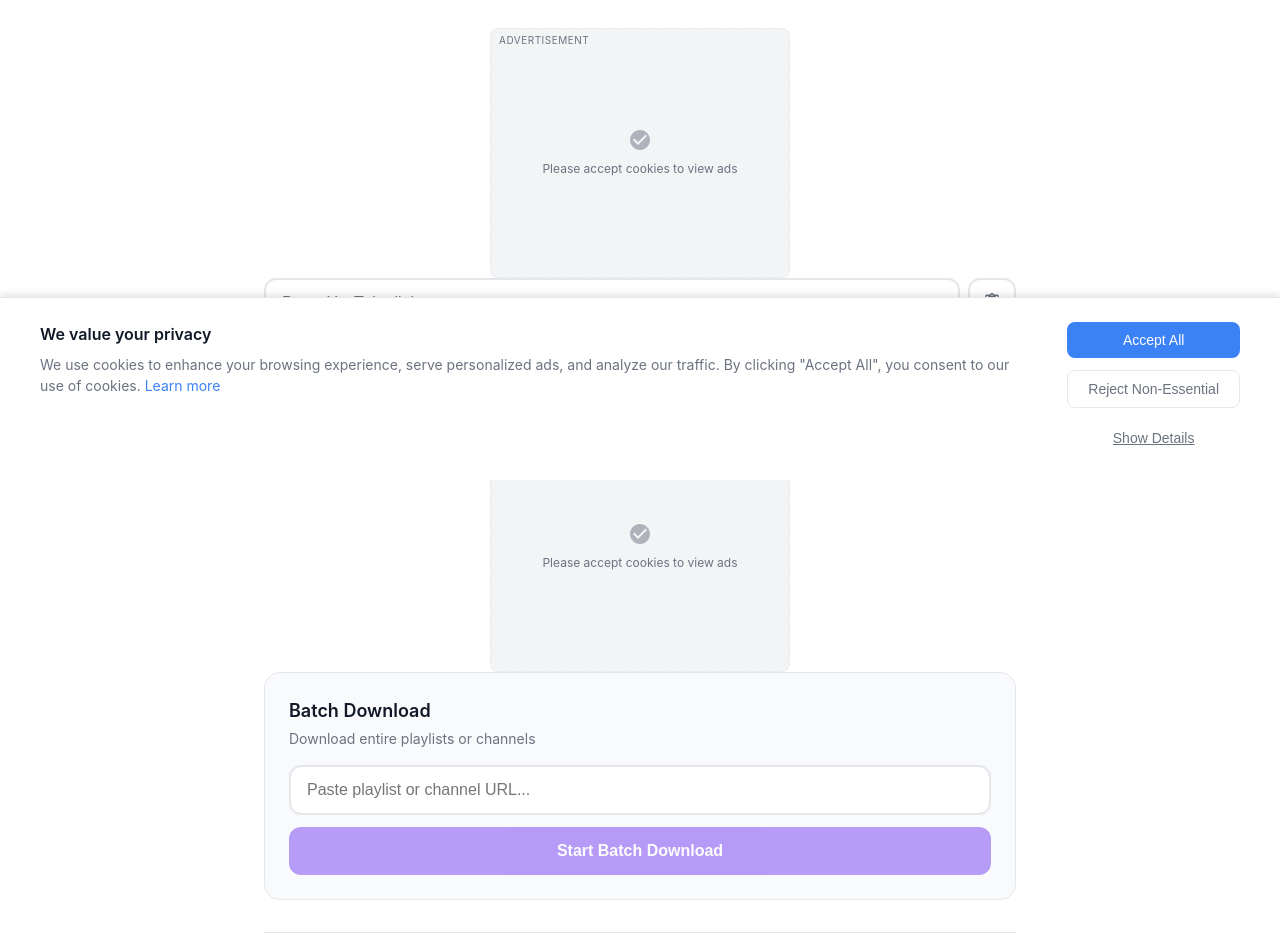
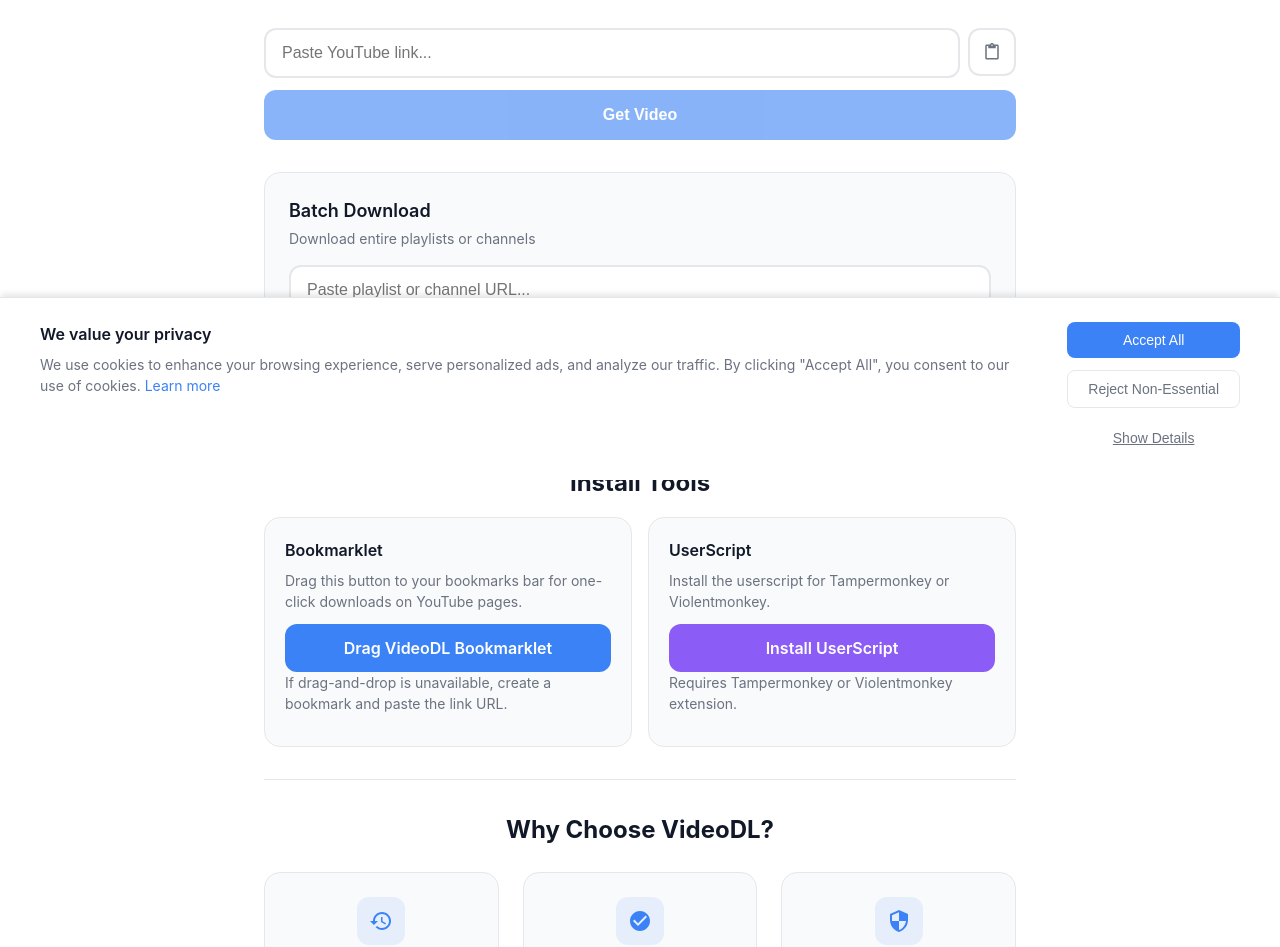
Before and after one commit to Khoa280703/downloadtool, a SvelteKit app in the folder frontend/: page / in a window 1280 px wide. Shown: the part 320-1267 px from the top of the page. Built offline with nearby package versions, Linux system fonts and the light colour scheme; no server answers.

Commit message:
feat(frontend): add omnichannel install section and URL prefill flow

```diff
--- a/frontend/src/components/UrlInput.svelte
+++ b/frontend/src/components/UrlInput.svelte
@@ -11,13 +11,15 @@
 
 	interface Props {
 		onExtract?: (result: ExtractResult) => void;
+		prefilledUrl?: string;
 	}
 
-	let { onExtract }: Props = $props();
+	let { onExtract, prefilledUrl = '' }: Props = $props();
 
 	let url = $state('');
 	let isPasting = $state(false);
 	let validationError = $state('');
+	let lastAutoFilledUrl = $state('');
 
 	/** Validate URL format */
 	function validate(input: string): boolean {
@@ -32,6 +34,18 @@
 		validationError = '';
 		return true;
 	}
+
+	$effect(() => {
+		const candidate = prefilledUrl.trim();
+		if (!candidate || candidate === lastAutoFilledUrl || candidate === url) return;
+
+		// Do not override manually typed input.
+		if (url.trim() && url !== lastAutoFilledUrl) return;
+
+		url = candidate;
+		lastAutoFilledUrl = candidate;
+		validate(candidate);
+	});
 
 	/** Handle paste button click */
 	async function handlePaste(): Promise<void> {
--- a/frontend/src/routes/+page.svelte
+++ b/frontend/src/routes/+page.svelte
@@ -1,13 +1,12 @@
 <script lang="ts">
+	import { onMount } from 'svelte';
 	import UrlInput from '$components/UrlInput.svelte';
 	import BatchInput from '$components/BatchInput.svelte';
 	import FormatPicker from '$components/FormatPicker.svelte';
 	import DownloadBtn from '$components/DownloadBtn.svelte';
 	import BatchProgress from '$components/BatchProgress.svelte';
-	import AdBanner from '$components/AdBanner.svelte';
-	import InterstitialAd from '$components/InterstitialAd.svelte';
+	import { isValidVideoUrl } from '$lib/api';
 	import { currentDownload } from '$stores/download';
-	import { hasConsent } from '$stores/consent';
 	import type { ExtractResult, Stream } from '$lib/types';
 	import {
 		trackExtractSuccess,
@@ -16,14 +15,12 @@
 
 	let extractResult = $state<ExtractResult | null>(null);
 	let isExtracting = $state(false);
-	let showInterstitial = $state(false);
-	let pendingExtractResult = $state<ExtractResult | null>(null);
 	/** Audio stream to pair with video-only stream for transparent muxing */
 	let selectedAudioStream = $state<Stream | null>(null);
-
-	/** Enable interstitial flag */
-	const enableInterstitial = import.meta.env.PUBLIC_ENABLE_INTERSTITIAL !== 'false';
-	const enableBanners = import.meta.env.PUBLIC_ENABLE_BANNERS !== 'false';
+	/** URL prefilled from share-target or clipboard detection */
+	let prefilledUrl = $state('');
+	/** Bookmarklet loader link generated from current origin */
+	let bookmarkletHref = $state('javascript:void(0)');
 
 	/**
 	 * Handle extract completion from UrlInput
@@ -34,25 +31,7 @@
 		// Track successful extraction
 		trackExtractSuccess(result.platform, 0, result.streams.length);
 
-		// Show interstitial if enabled and user has consent
-		if (enableInterstitial && $hasConsent) {
-			pendingExtractResult = result;
-			showInterstitial = true;
-		} else {
-			extractResult = result;
-		}
-	}
-
-
-	/**
-	 * Handle interstitial completion
-	 */
-	function handleInterstitialComplete(): void {
-		showInterstitial = false;
-		if (pendingExtractResult) {
-			extractResult = pendingExtractResult;
-			pendingExtractResult = null;
-		}
+		extractResult = result;
 	}
 
 	/**
@@ -72,6 +51,32 @@
 			);
 		}
 	}
+
+	function applyPrefilledUrl(candidate: string): void {
+		const value = candidate.trim();
+		if (!value || !isValidVideoUrl(value)) return;
+		prefilledUrl = value;
+	}
+
+	onMount(() => {
+		const queryUrl = new URLSearchParams(window.location.search).get('url') ?? '';
+		applyPrefilledUrl(queryUrl);
+
+		const onUrlDetected: EventListener = (event) => {
+			const customEvent = event as CustomEvent<{ url?: string }>;
+			applyPrefilledUrl(customEvent.detail?.url ?? '');
+		};
+		window.addEventListener('yturl-detected', onUrlDetected);
+
+		bookmarkletHref =
+			`javascript:(function(){var s=document.createElement("script");` +
+			`s.src="${window.location.origin}/bm.js?t="+Date.now();` +
+			`document.body.appendChild(s);})()`;
+
+		return () => {
+			window.removeEventListener('yturl-detected', onUrlDetected);
+		};
+	});
 
 </script>
 
@@ -110,13 +115,6 @@
 	</script>
 </svelte:head>
 
-<!-- Interstitial Ad Modal -->
-<InterstitialAd
-	bind:show={showInterstitial}
-	onComplete={handleInterstitialComplete}
-	countdownSeconds={3}
-/>
-
 <div class="hero">
 	<h1>Download YouTube Videos Free</h1>
 	<p class="subtitle">
@@ -124,12 +122,8 @@
 	</p>
 </div>
 
-{#if enableBanners}
-	<AdBanner size="300x250" slot="top-banner" network="adsterra" />
-{/if}
-
 <section class="download-section" aria-label="Video download">
-	<UrlInput onExtract={handleExtract} />
+	<UrlInput onExtract={handleExtract} prefilledUrl={prefilledUrl} />
 
 	{#if isExtracting}
 		<div class="loading-state">
@@ -175,13 +169,37 @@
 	{/if}
 </section>
 
-{#if enableBanners}
-	<AdBanner size="300x250" slot="mid-rectangle" network="adsterra" />
-{/if}
-
 <section class="batch-section" aria-label="Batch download">
 	<BatchInput />
 	<BatchProgress />
+</section>
+
+<section class="install-section" aria-label="Omnichannel install options">
+	<h2>Install Tools</h2>
+	<div class="install-grid">
+		<article class="install-card">
+			<h3>Bookmarklet</h3>
+			<p>Drag this button to your bookmarks bar for one-click downloads on YouTube pages.</p>
+			<a class="install-link bookmarklet-link" href={bookmarkletHref}>
+				Drag VideoDL Bookmarklet
+			</a>
+			<p class="install-note">If drag-and-drop is unavailable, create a bookmark and paste the link URL.</p>
+		</article>
+
+		<article class="install-card">
+			<h3>UserScript</h3>
+			<p>Install the userscript for Tampermonkey or Violentmonkey.</p>
+			<a
+				class="install-link userscript-link"
+				href="/userscript"
+				target="_blank"
+				rel="noopener noreferrer"
+			>
+				Install UserScript
+			</a>
+			<p class="install-note">Requires Tampermonkey or Violentmonkey extension.</p>
+		</article>
+	</div>
 </section>
 
 <section class="features" aria-label="Features">
@@ -316,6 +334,78 @@
 		margin-bottom: 2rem;
 	}
 
+	.install-section {
+		margin-bottom: 2rem;
+		padding-top: 2rem;
+		border-top: 1px solid var(--border-color);
+	}
+
+	.install-section h2 {
+		text-align: center;
+		font-size: 1.5rem;
+		margin-bottom: 1rem;
+		color: var(--text-color);
+	}
+
+	.install-grid {
+		display: grid;
+		grid-template-columns: repeat(auto-fit, minmax(220px, 1fr));
+		gap: 1rem;
+	}
+
+	.install-card {
+		padding: 1.25rem;
+		background: var(--card-bg);
+		border-radius: 1rem;
+		border: 1px solid var(--border-color);
+	}
+
+	.install-card h3 {
+		font-size: 1rem;
+		font-weight: 600;
+		color: var(--text-color);
+		margin-bottom: 0.5rem;
+	}
+
+	.install-card p {
+		font-size: 0.875rem;
+		color: var(--text-secondary);
+		margin: 0 0 0.75rem;
+	}
+
+	.install-link {
+		display: inline-flex;
+		align-items: center;
+		justify-content: center;
+		width: 100%;
+		padding: 0.75rem;
+		border-radius: 0.75rem;
+		text-decoration: none;
+		font-weight: 600;
+		color: #fff;
+	}
+
+	.bookmarklet-link {
+		background: var(--primary-color);
+	}
+
+	.bookmarklet-link:hover {
+		background: var(--primary-hover);
+	}
+
+	.userscript-link {
+		background: var(--secondary-color);
+	}
+
+	.userscript-link:hover {
+		background: var(--secondary-hover);
+	}
+
+	.install-note {
+		margin-top: 0.75rem;
+		font-size: 0.8125rem;
+	}
+
 	.features {
 		padding-top: 2rem;
 		border-top: 1px solid var(--border-color);
```
